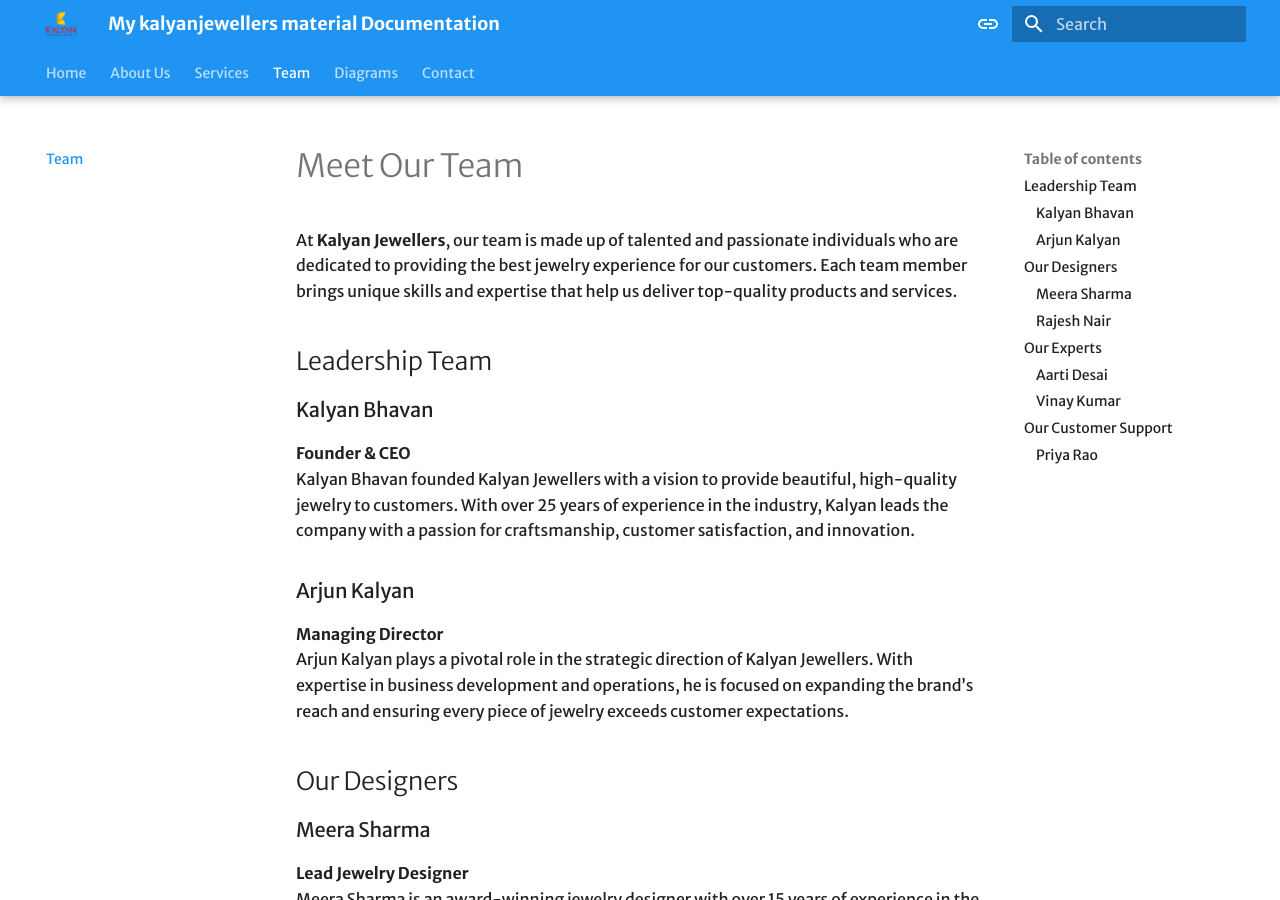
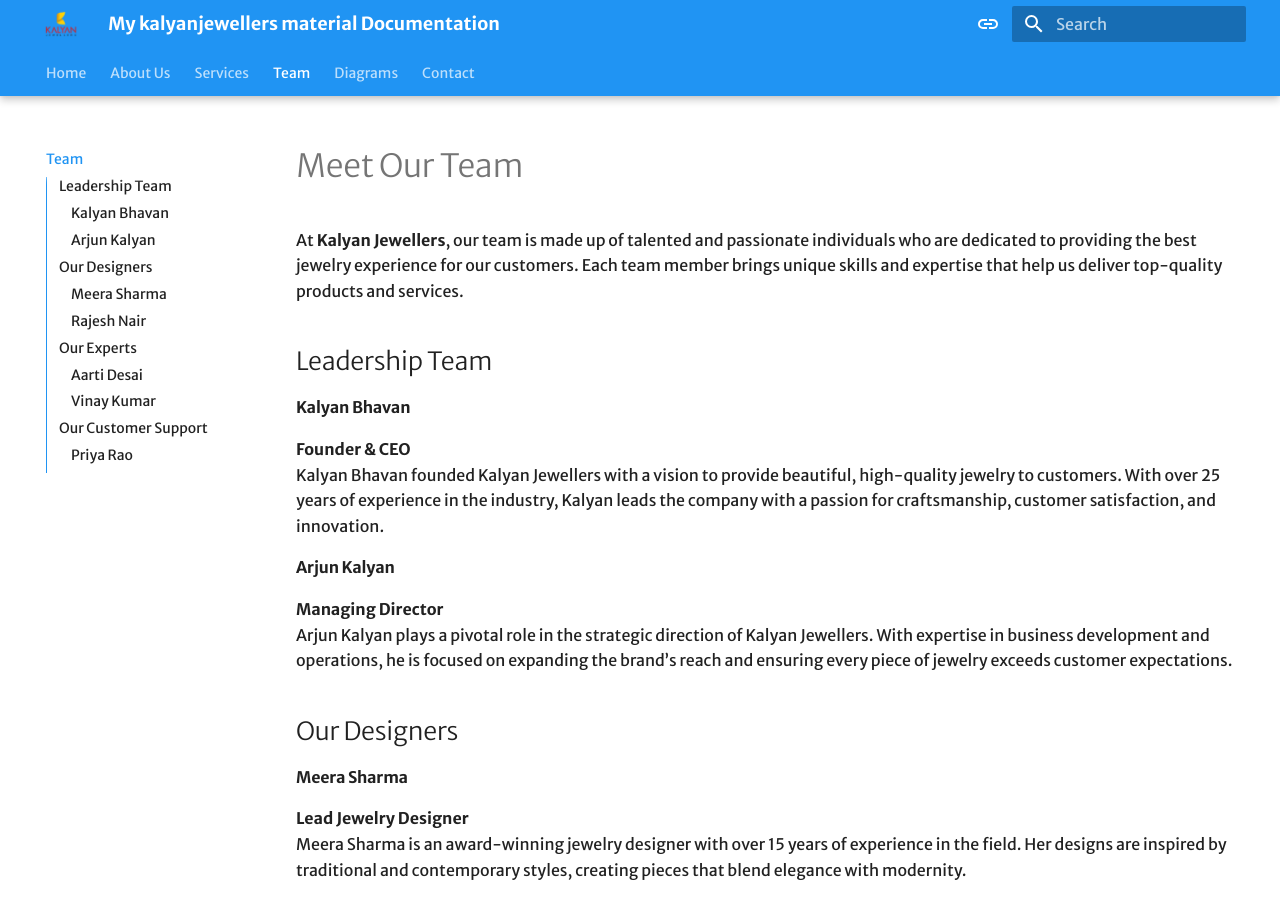
Before and after one commit to MVandana27/kalyan-jewellers, an MkDocs documentation site: the page built from docs/team.md, in a window 1280 px wide and 900 px high. Built offline with MkDocs 1.6.1 and Material for MkDocs 9.7.7, drawn with Linux system fonts in a browser that asks for light colours; some web fonts are replaced.

Commit message:
initial commit

```diff
--- a/docs/team.md
+++ b/docs/team.md
@@ -4,36 +4,36 @@
 
 ## Leadership Team
 
-### Kalyan Bhavan
+#### Kalyan Bhavan
 **Founder & CEO**
 Kalyan Bhavan founded Kalyan Jewellers with a vision to provide beautiful, high-quality jewelry to customers. With over 25 years of experience in the industry, Kalyan leads the company with a passion for craftsmanship, customer satisfaction, and innovation.
 
-### Arjun Kalyan
+#### Arjun Kalyan
 **Managing Director**
 Arjun Kalyan plays a pivotal role in the strategic direction of Kalyan Jewellers. With expertise in business development and operations, he is focused on expanding the brand’s reach and ensuring every piece of jewelry exceeds customer expectations.
 
 ## Our Designers
 
-### Meera Sharma
+#### Meera Sharma
 **Lead Jewelry Designer**
 Meera Sharma is an award-winning jewelry designer with over 15 years of experience in the field. Her designs are inspired by traditional and contemporary styles, creating pieces that blend elegance with modernity.
 
-### Rajesh Nair
+#### Rajesh Nair
 **Senior Jewelry Designer**
 Rajesh Nair is known for his intricate and detailed designs. His work focuses on bringing out the natural beauty of gemstones and metals, ensuring that every piece is both beautiful and timeless.
 
 ## Our Experts
 
-### Aarti Desai
+#### Aarti Desai
 **Gemstone Expert**
 Aarti Desai is an expert in gemstones, with a deep knowledge of their properties and qualities. She ensures that every gemstone used in our jewelry is ethically sourced and of the highest quality.
 
-### Vinay Kumar
+#### Vinay Kumar
 **Craftsmanship Supervisor**
 Vinay Kumar oversees the production process, ensuring that every piece of jewelry is crafted to perfection. His expertise in jewelry-making techniques ensures that the quality and durability of our pieces meet the highest standards.
 
 ## Our Customer Support
 
-### Priya Rao
+#### Priya Rao
 **Customer Support Manager**
 Priya Rao manages our customer support team, ensuring that all inquiries are handled efficiently and that customers have the best possible experience when shopping with us.
--- a/mkdocs.yml
+++ b/mkdocs.yml
@@ -20,6 +20,7 @@
       - search.share
       - search.suggest
       - navigation.top
+      - toc.integrate
 
     palette:
     - media: "(prefers-color-scheme)"
```
Also changed, not shown: docs/index.md (+3 -5 lines).
